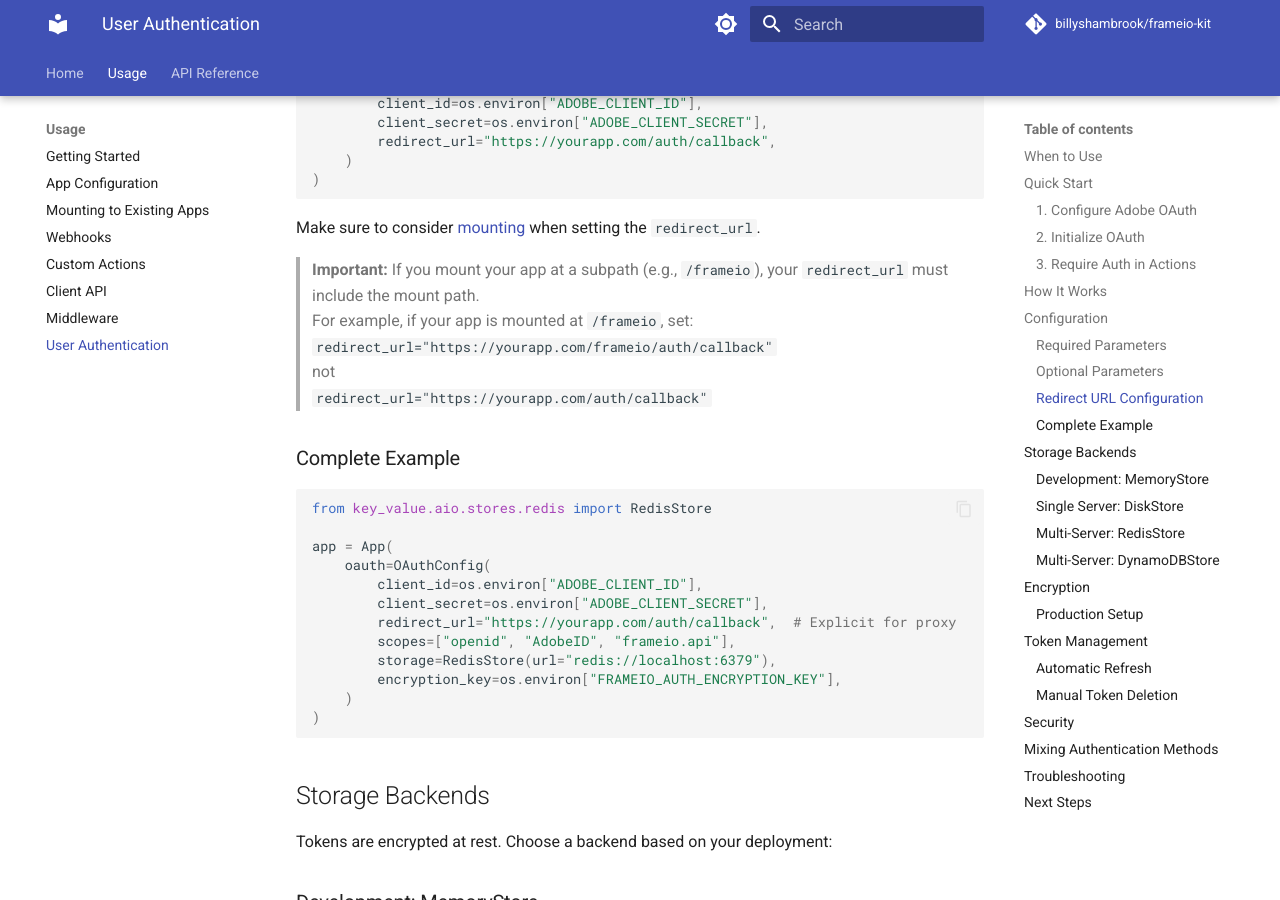
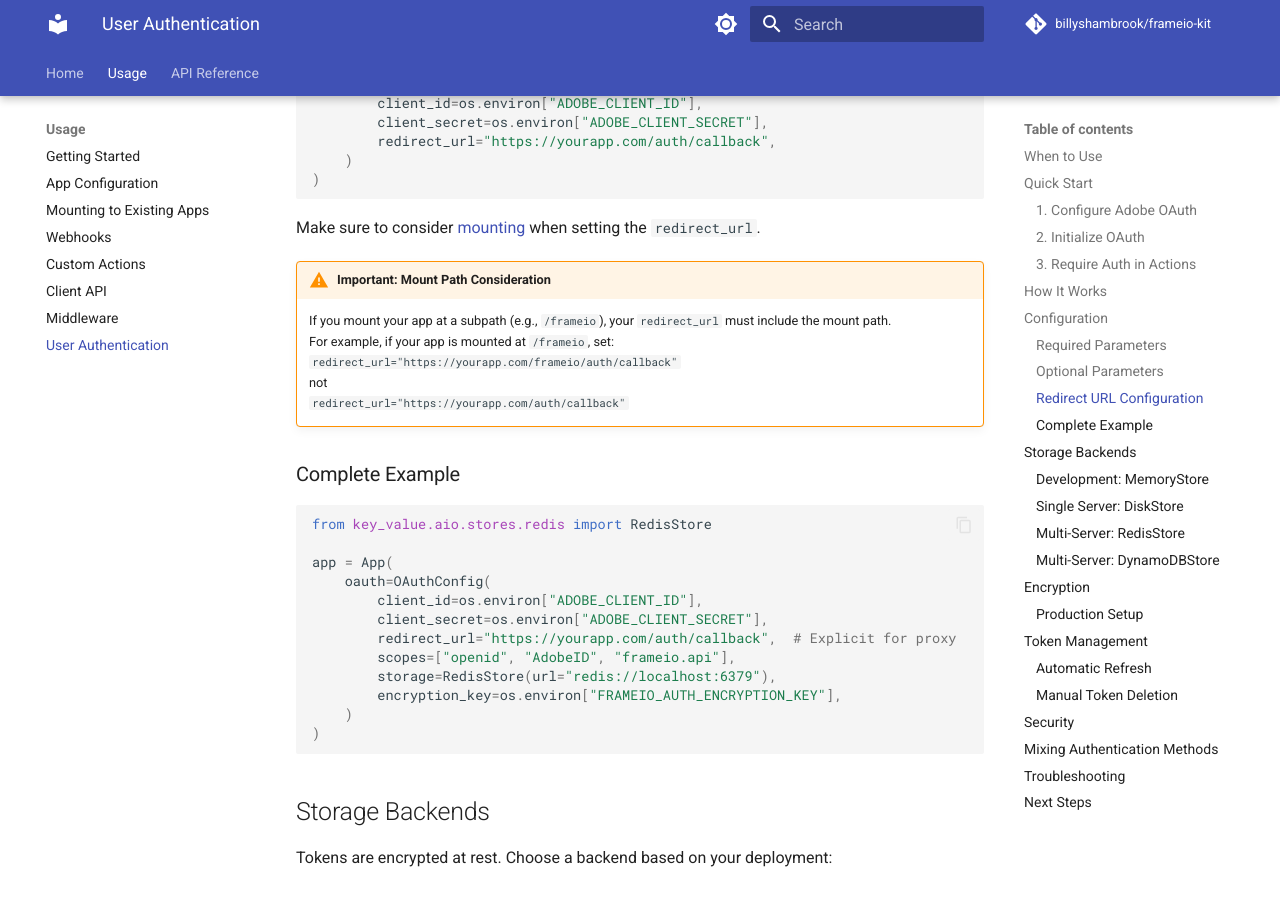
Before and after one commit to billyshambrook/frameio-kit, an MkDocs documentation site: the page built from docs/usage/user_auth.md, in a window 1280 px wide and 900 px high, scrolled down 3066 px. Built offline with MkDocs 1.6.1 and Material for MkDocs 9.7.7, drawn with Linux system fonts in a browser that asks for light colours; comment, search, counter and statistics services are not loaded.

Commit message:
Update user_auth.md
Co-authored-by: Copilot <175728472+Copilot@users.noreply.github.com>
Signed-off-by: Billy Shambrook <billy.shambrook@gmail.com>

````diff
--- a/docs/usage/user_auth.md
+++ b/docs/usage/user_auth.md
@@ -125,11 +125,12 @@ app = App(
 
 Make sure to consider [mounting](mounting.md) when setting the `redirect_url`.
 
-> **Important:** If you mount your app at a subpath (e.g., `/frameio`), your `redirect_url` must include the mount path.
-> For example, if your app is mounted at `/frameio`, set:
-> `redirect_url="https://yourapp.com/frameio/auth/callback"`
-> not
-> `redirect_url="https://yourapp.com/auth/callback"`
+!!! warning "Important: Mount Path Consideration"
+    If you mount your app at a subpath (e.g., `/frameio`), your `redirect_url` must include the mount path.
+    For example, if your app is mounted at `/frameio`, set:
+    `redirect_url="https://yourapp.com/frameio/auth/callback"`
+    not
+    `redirect_url="https://yourapp.com/auth/callback"`
 ### Complete Example
 
 ```python
````
